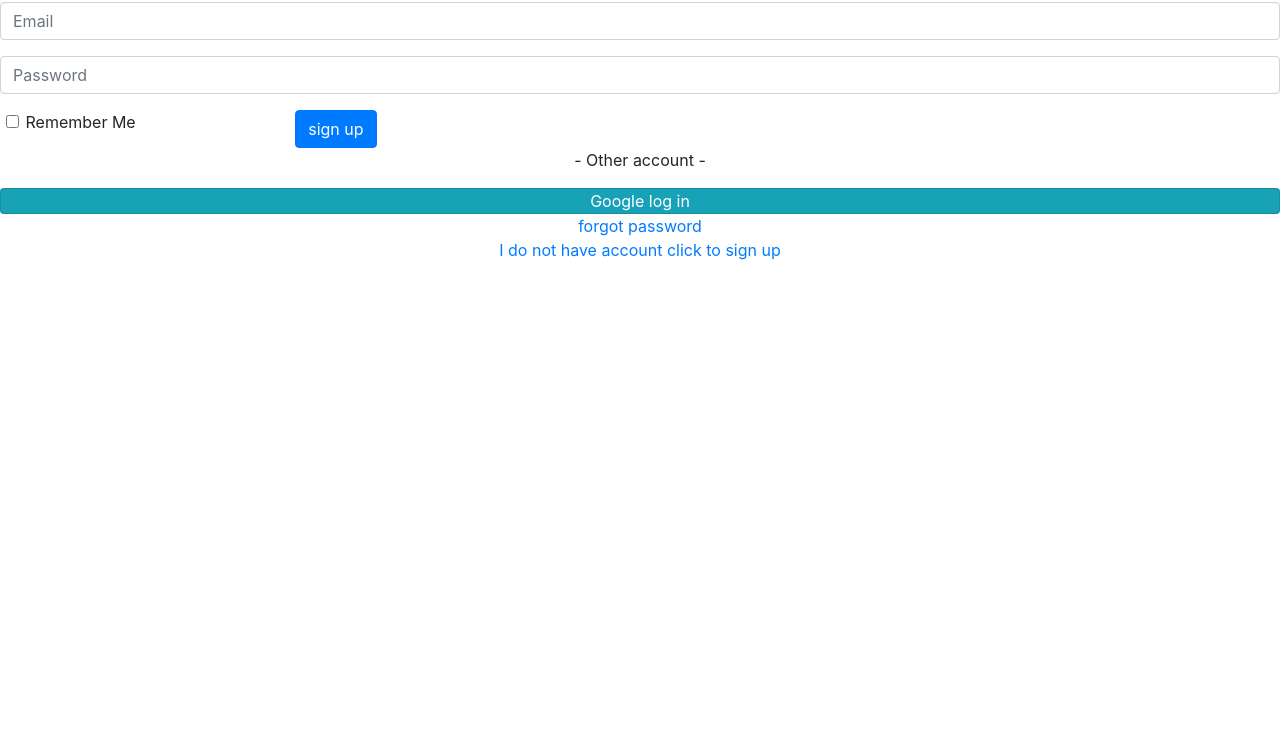
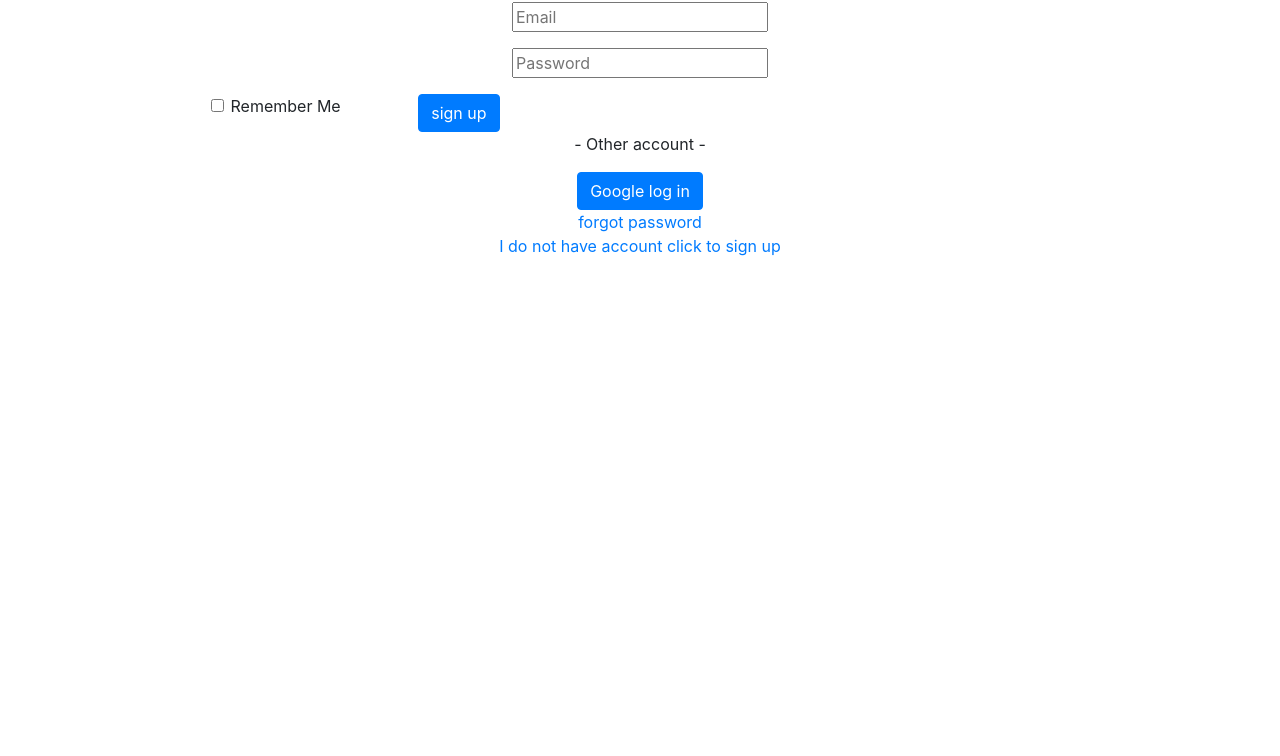
Before and after one commit to congchenyu/cs326-final-theta, a plain HTML site: page login.html in a window 1280 px wide. Shown: the part 44-800 px from the top of the page. Drawn offline with nearby package versions, Linux system fonts and the light colour scheme.

Commit message:
Update login.html

```diff
--- a/login.html
+++ b/login.html
@@ -18,29 +18,28 @@
 
           <div class="form-group has-feedback">
 
-                    <input type="email" class="form-control" placeholder="Email" name="email">
+            <input type="email" id="email" placeholder="Email">
                     <span class="glyphicon glyphicon-envelope form-control-feedback"></span>
                 </div>
            <div class="form-group has-feedback">
 
-                    <input type="password" class="form-control" placeholder="Password" name="password1">
+            <input type="password" id="password" placeholder="Password">
                     <span class="glyphicon glyphicon-lock form-control-feedback"></span>
                 </div>
 
                 <div class="row">
+
                     <div class="col-xs-8">
                         <div class="form-check">
                             <label class="form-check-label">
                                &emsp;
-								<input class="form-check-input" type="checkbox"> Remember Me
+							   &emsp; &emsp;   &emsp;   &emsp; &emsp;  &emsp; &emsp; &emsp;  &emsp; &emsp;	<input class="form-check-input" type="checkbox"> Remember Me
                             </label>
                         </div>
+                            </div>
 
+                     &emsp; &emsp;  &emsp; &emsp;
 
-
-                    </div>
-
-                &emsp;   &emsp; &emsp;  &emsp; &emsp; &emsp;  &emsp; &emsp;
 			<button type="button" class="btn btn-primary" data-toggle="modal" data-target="#myModal">
     sign up
  		 </button>
@@ -48,13 +47,16 @@
 
 
                 </div>
-            </form>
+
+
 
 <div class="social-auth-links text-center">
             <p>- Other account -</p>
-            <a href="#" class="card bg-info text-white"> Google log in</a>
+            <button type="button" class="btn btn-primary" data-toggle="modal" data-target="#myModal">
+               Google log in </button>
 
-		 <a href="#">forgot password</a><br>
+	<br>
+	<a href="#">forgot password</a><br>
         <a href="register_page" class="text-center">I do not have account click to sign up</a>
 </body>
 </center>
```
